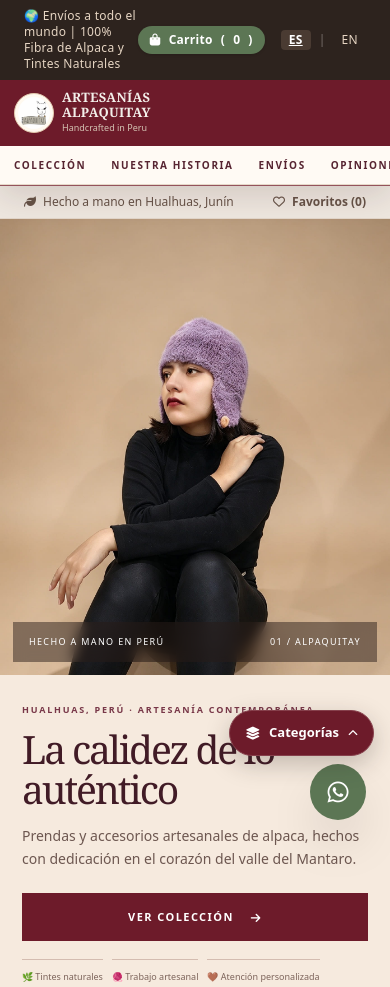
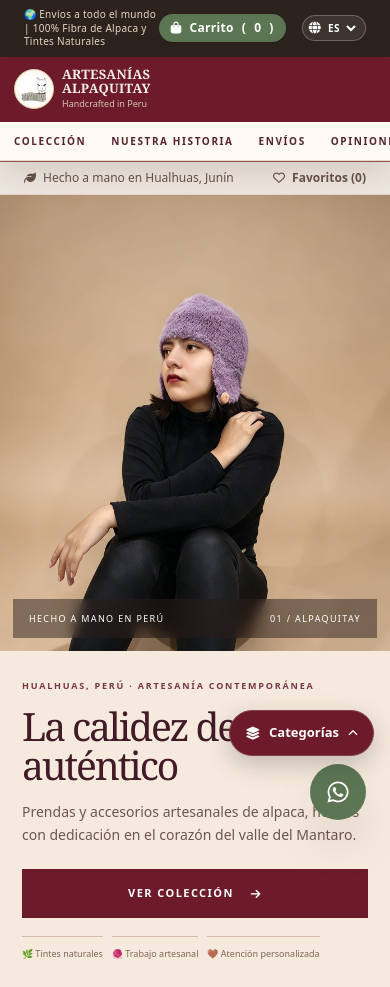
Before and after one commit to xAleLiz/artesanias-alpaquitay, a plain HTML site: page index.html in a window 390 px wide. Shown: the top 987 px of the page. Drawn offline with nearby package versions, Linux system fonts and the light colour scheme.

Commit message:
Unificar selector ES EN y evitar solapamiento con logo en móviles

```diff
--- a/index.html
+++ b/index.html
@@ -243,6 +243,21 @@ main{max-width:1440px!important;padding-top:0!important}
   #product-grid .product-card .text-xs.leading-relaxed{display:-webkit-box;-webkit-line-clamp:2;-webkit-box-orient:vertical;overflow:hidden}
 }
 </style>
+<style id="alpa-language-layout">
+/* Language selector shares the utility bar without covering the brand */
+.alpa-lang-wrap{display:inline-flex;align-items:center;gap:5px;flex-shrink:0;border:1px solid #ffffff40;border-radius:999px;padding:5px 9px;color:white;background:#ffffff14}
+.alpa-lang-wrap select{background:transparent;color:inherit;font-size:11px;font-weight:800;cursor:pointer;outline:none}
+.alpa-lang-wrap option{color:#35272a;background:white}
+@media(max-width:720px){
+body>div:first-of-type:has(#top-bar-text){position:relative!important;top:auto!important;z-index:10!important}
+#top-bar-text{font-size:10px!important;line-height:1.35!important}
+#top-bar-text+div{flex-shrink:0}
+.alpa-lang-wrap{padding:4px 6px;gap:3px}
+.alpa-lang-wrap select{font-size:10px}
+header{top:0!important}
+}
+@media(min-width:721px) and (max-width:1024px){.alpa-lang-wrap{padding:5px 8px}header h1{font-size:1.15rem!important}}
+</style>
 </head>
 <body class="bg-[#F7F4EF] text-stone-900 font-sans antialiased min-h-screen flex flex-col justify-between">
 
@@ -256,12 +271,8 @@ main{max-width:1440px!important;padding-top:0!important}
                 <i class="fas fa-shopping-bag"></i> <span id="cart-btn-text">Carrito</span> (<span id="cart-count">0</span>)
             </button>
 
-            <!-- BOTONES DE IDIOMA -->
-            <div class="flex items-center gap-2">
-                <button onclick="setLanguage('es')" id="btn-es" class="font-bold underline text-white px-2 py-0.5 rounded bg-[#4A3B32]">ES</button>
-                <span class="text-stone-500">|</span>
-                <button onclick="setLanguage('en')" id="btn-en" class="hover:text-white px-2 py-0.5 rounded">EN</button>
-            </div>
+            <!-- Selector compacto de idioma: un único control -->
+            <label class="alpa-lang-wrap" aria-label="Idioma de la tienda"><i class="fas fa-globe" aria-hidden="true"></i><select id="alpa-language-select" aria-label="Idioma" onchange="setLanguage(this.value)"><option value="es">ES</option><option value="en">EN</option></select></label>
         </div>
     </div>
 
@@ -681,13 +692,9 @@ main{max-width:1440px!important;padding-top:0!important}
             currentLang = lang;
             const t = translations[lang];
 
-            if (lang === 'es') {
-                document.getElementById('btn-es').className = 'font-bold underline text-white px-2 py-0.5 rounded bg-[#4A3B32]';
-                document.getElementById('btn-en').className = 'hover:text-white px-2 py-0.5 rounded';
-            } else {
-                document.getElementById('btn-en').className = 'font-bold underline text-white px-2 py-0.5 rounded bg-[#4A3B32]';
-                document.getElementById('btn-es').className = 'hover:text-white px-2 py-0.5 rounded';
-            }
+            const languageSelect = document.getElementById('alpa-language-select');
+            if (languageSelect) languageSelect.value = lang;
+            document.documentElement.lang = lang;
 
             document.getElementById('top-bar-text').innerText = t.topBar;
             document.getElementById('header-subtitle').innerText = t.headerSub;
```
